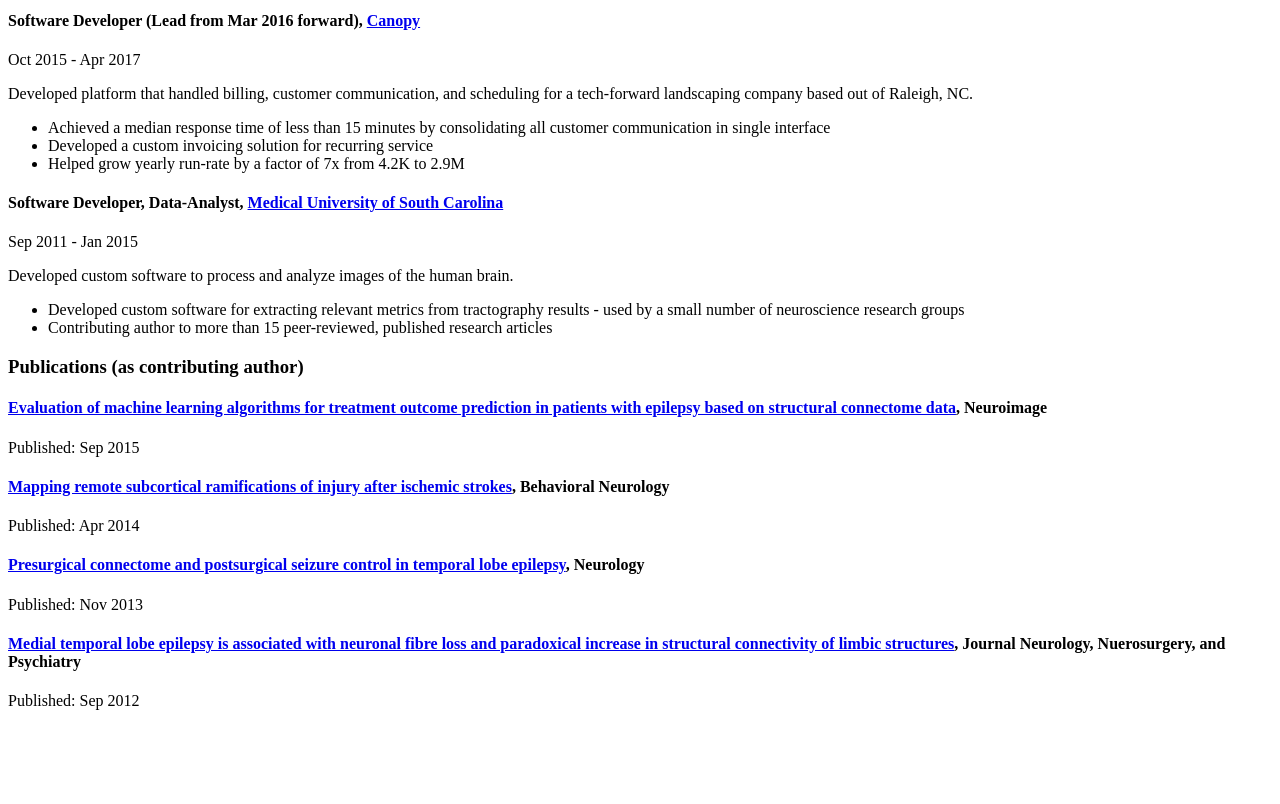
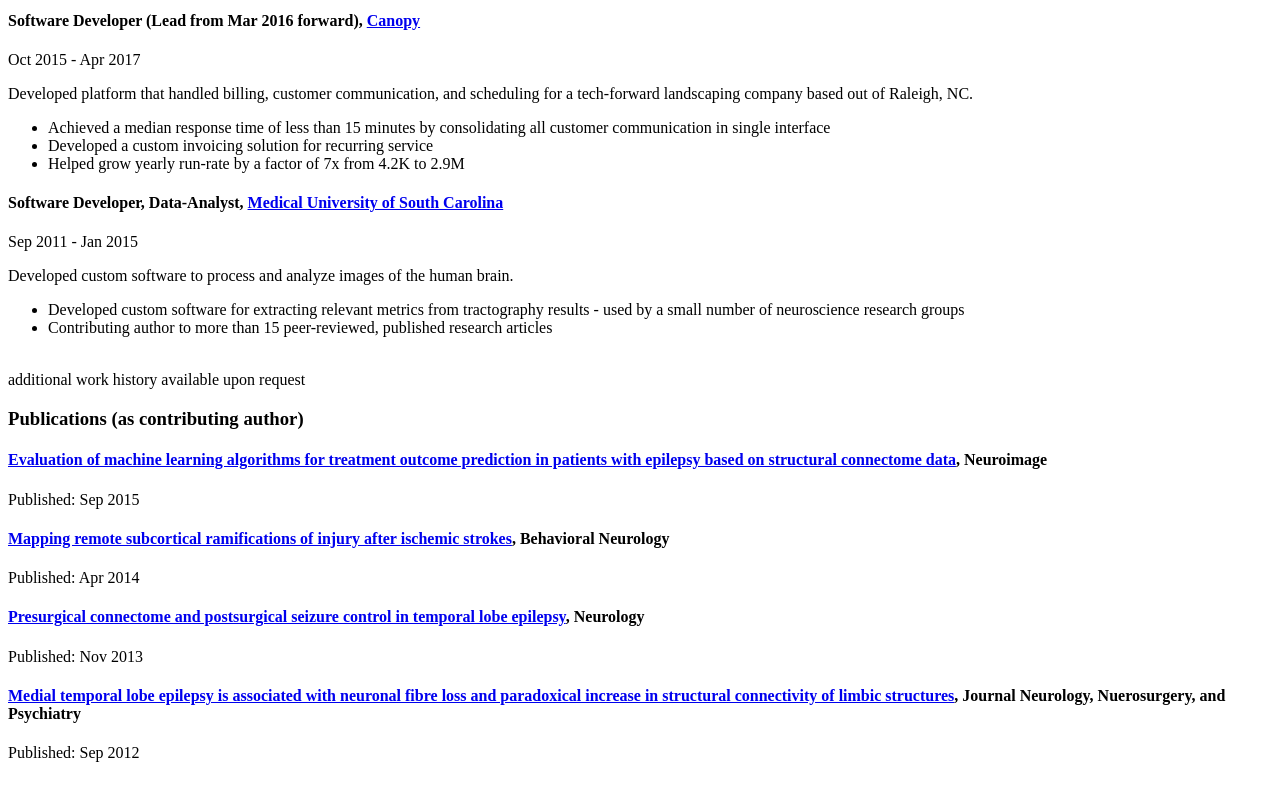
Before and after one commit to tnez/tnesland.me, a Gatsby site: page /resume in a window 1280 px wide. Shown: the part 1380-2184 px from the top of the page. Before the commit the page ends 2138 px from the top, so only its background shows below. Built offline with nearby package versions, Linux system fonts and the light colour scheme; Gatsby itself is replaced by a stand-in of ours; some icons are missing.

Commit message:
Add additional history tag to web version

```diff
--- a/src/pages/resume.js
+++ b/src/pages/resume.js
@@ -112,6 +112,10 @@ const Resume = props => (
           props => <WorkEntry key={props.company} {...props} />,
           resumeData.work
         )}
+        <span className="i fw2">
+          <br />
+          additional work history available upon request
+        </span>
       </article>
       <article className="mv4">
         <h3 className="bb b--black-10">
```
